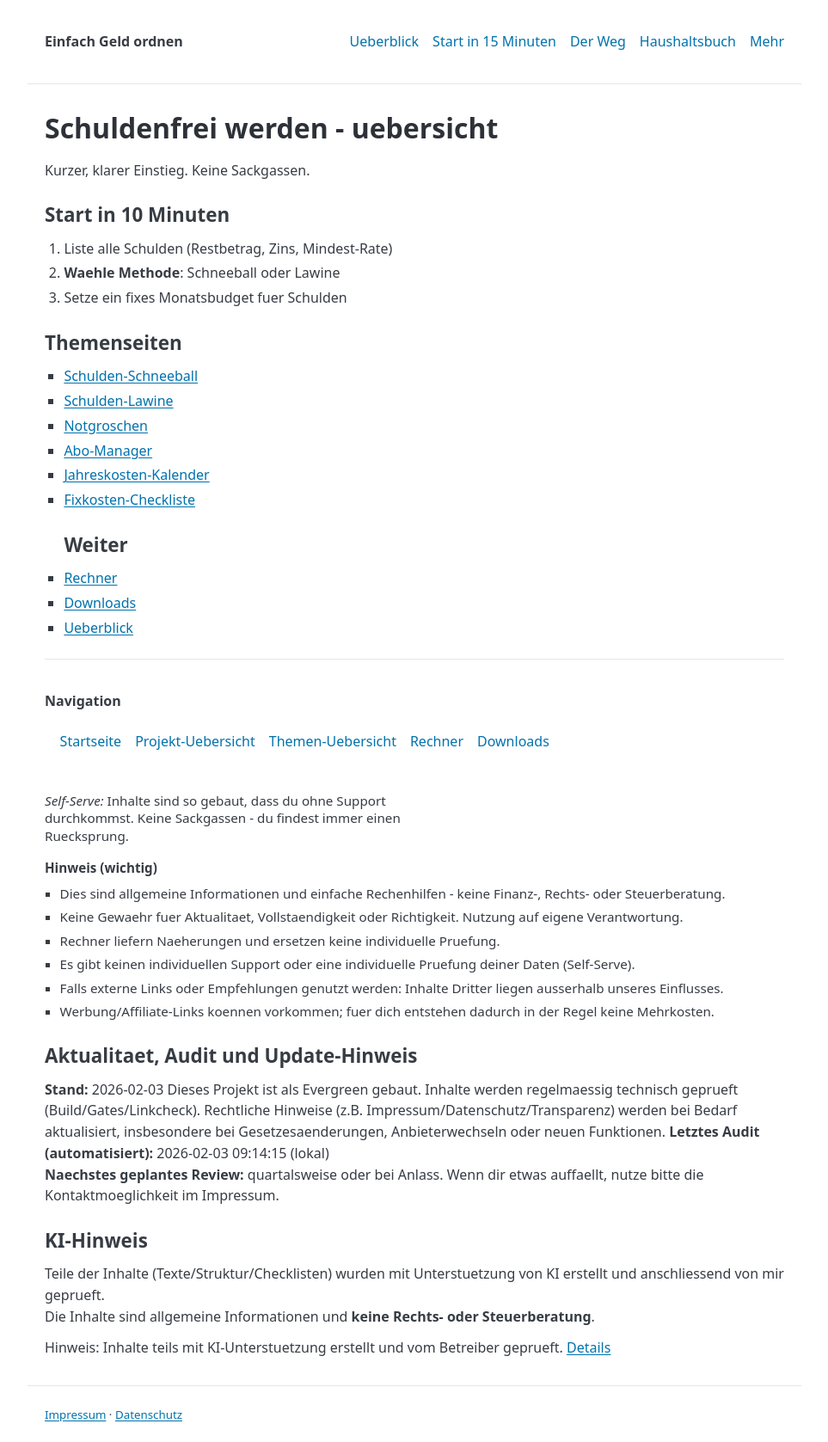
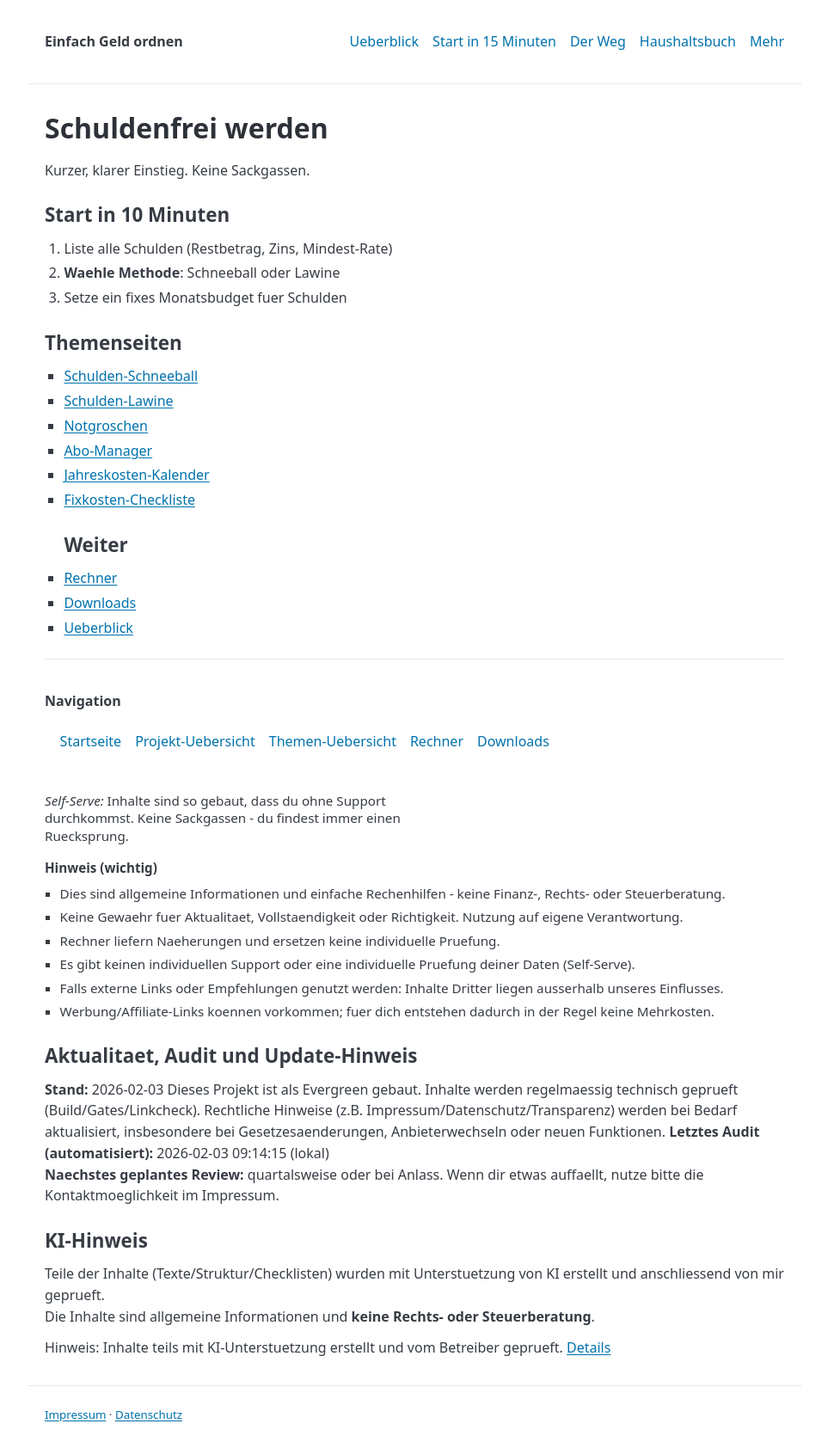
Before and after one commit to gluecklich-tools/einfach-geld-ordnen, a Jekyll site: the page built from pillar/schuldenfrei.md, in a window 1280 px wide. Shown: the whole page at 86% size, without its empty margins (158-1121 px from the left). Built offline with Jekyll 4.4.1, drawn with Linux system fonts in a browser that asks for light colours; some of the changed lines change nothing that is shown.

Commit message:
Fix: schuldenfrei pillar ascii + baseurl + title

```diff
--- a/pillar/schuldenfrei.md
+++ b/pillar/schuldenfrei.md
@@ -1,11 +1,10 @@
 ---
 layout: default
 permalink: /pillar/schuldenfrei.html
-title: "Schuldenfrei werden - uebersicht"
-description: "Schuldenfrei werden - uebersicht – kurze Einordnung + klare nächste Schritte. Haushaltsbuch, Fixkosten, Rücklagen, Schulden: einfach ohne App."
+title: "Schuldenfrei werden"
+description: "Schuldenfrei werden - kurzer Einstieg + klare naechste Schritte. Haushaltsbuch, Fixkosten, Ruecklagen, Schulden: einfach ohne App."
 ---
-# Schuldenfrei werden - uebersicht
-
+# Schuldenfrei werden
 Kurzer, klarer Einstieg. Keine Sackgassen.
 
 ## Start in 10 Minuten
@@ -15,12 +14,12 @@
 
 ## Themenseiten
 
-- [Schulden-Schneeball]({{site.baseurl}}/pillar/schulden-schneeball.html)
-- [Schulden-Lawine]({{site.baseurl}}/pillar/schulden-lawine.html)
-- [Notgroschen]({{site.baseurl}}/pillar/notgroschen.html)
-- [Abo-Manager]({{site.baseurl}}/pillar/abo-manager.html)
-- [Jahreskosten-Kalender]({{site.baseurl}}/pillar/jahreskosten-kalender.html)
-- [Fixkosten-Checkliste]({{site.baseurl}}/pillar/fixkosten-checkliste.html)
+- [Schulden-Schneeball]({{ site.baseurl }}/pillar/schulden-schneeball.html)
+- [Schulden-Lawine]({{ site.baseurl }}/pillar/schulden-lawine.html)
+- [Notgroschen]({{ site.baseurl }}/pillar/notgroschen.html)
+- [Abo-Manager]({{ site.baseurl }}/pillar/abo-manager.html)
+- [Jahreskosten-Kalender]({{ site.baseurl }}/pillar/jahreskosten-kalender.html)
+- [Fixkosten-Checkliste]({{ site.baseurl }}/pillar/fixkosten-checkliste.html)
 ## Weiter
 
 - [Rechner]({{ site.baseurl }}/seiten/rechner-uebersicht.html)
```
